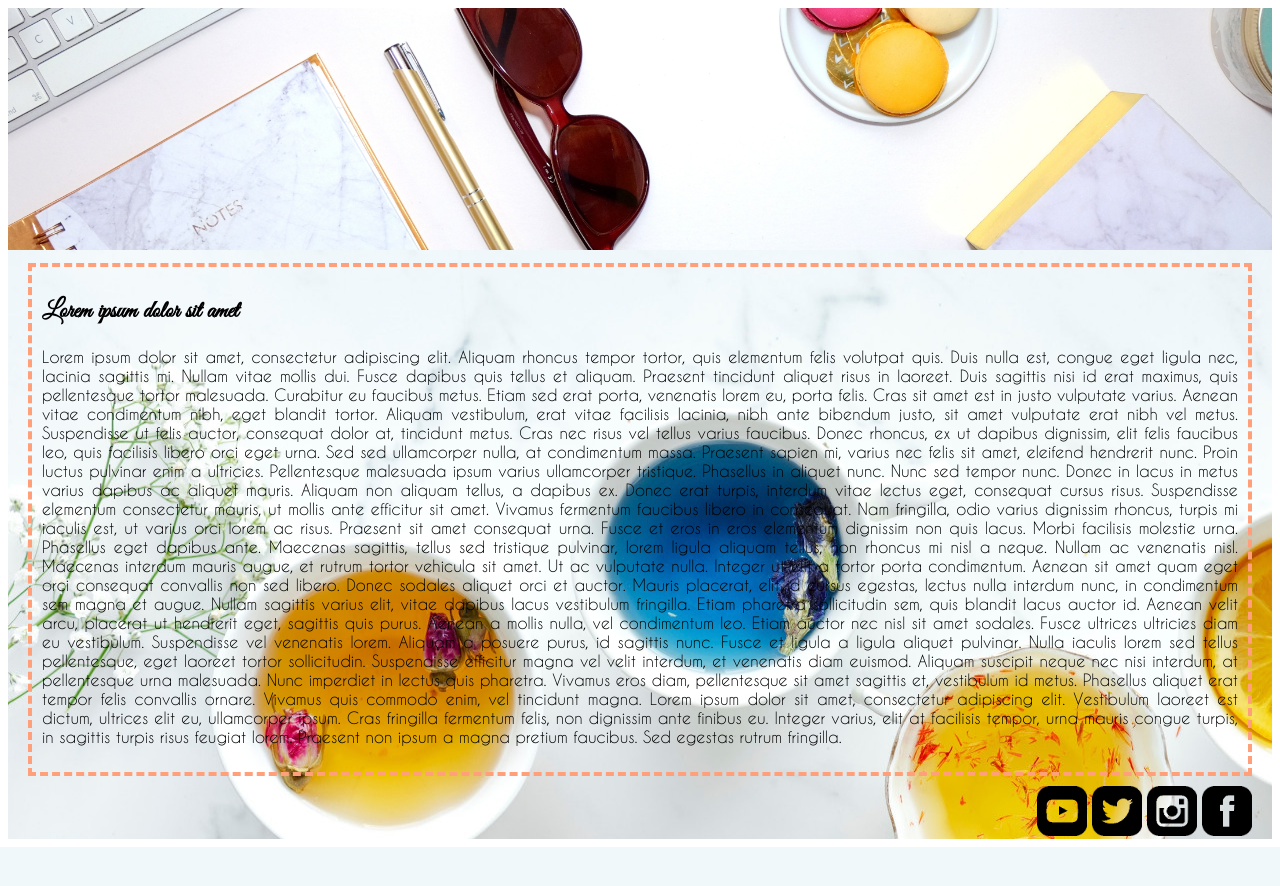
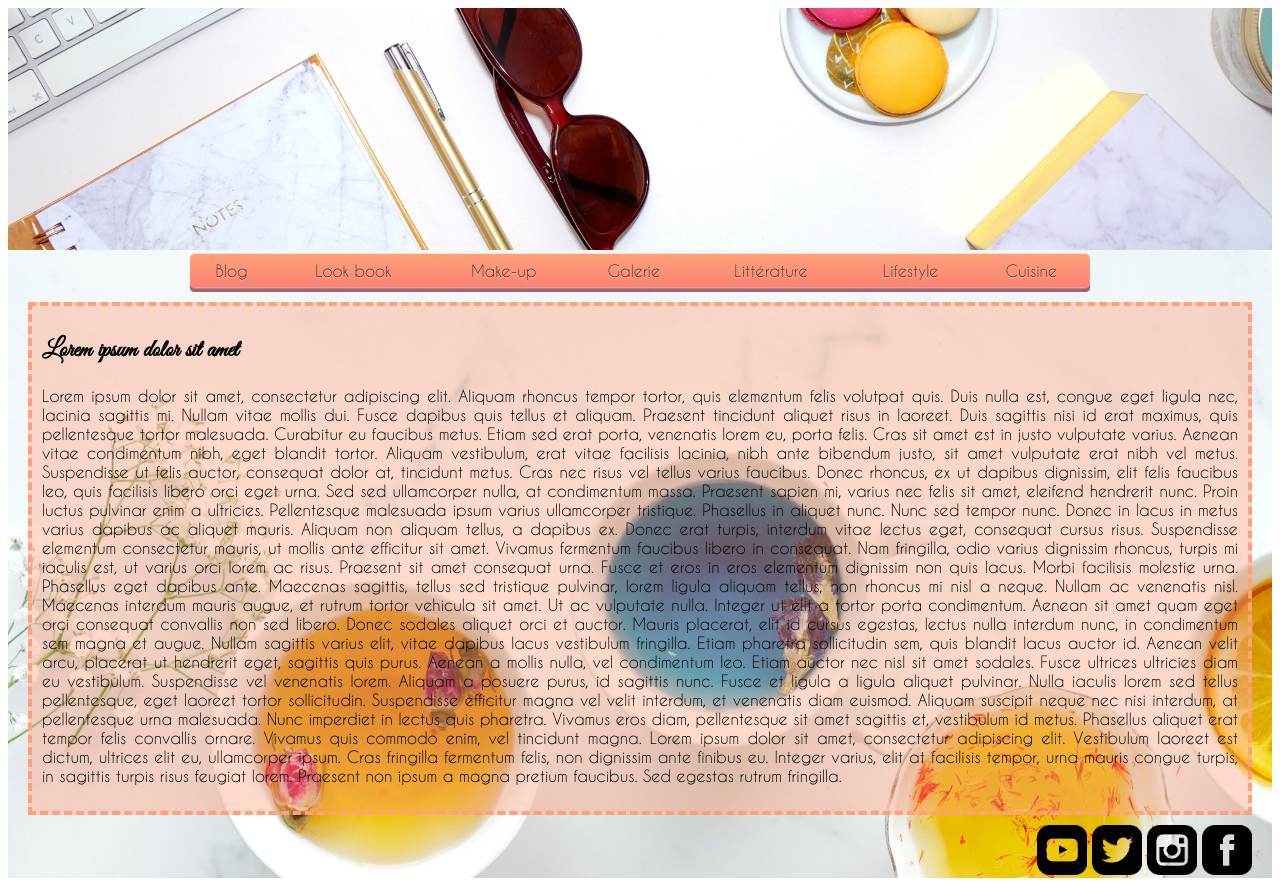
Before and after one commit to oranemendes/Projetblog, a PHP site: page / in a window 1280 px wide. Before the commit the page ends 847 px from the top, so only its background shows below. Run offline with PHP 8.4, Linux system fonts and the light colour scheme.

Commit message:
Ajout de la barre de navigation

```diff
--- a/index.php
+++ b/index.php
@@ -3,6 +3,7 @@
 <head>
     <meta charset="utf8" />
     <link rel="stylesheet" type="text/css" href="style.css" />
+    <link rel="stylesheet" type="text/css" href="stylenav.css" />
     <title>Orane MUA - Main page</title>
 </head>
 
--- a/nav.php
+++ b/nav.php
@@ -1,7 +1,11 @@
-<?php
-/**
- * Created by PhpStorm.
- * User: orane
- * Date: 12/10/18
- * Time: 14:00
- */
+<div id="navbar">
+<ul>
+    <li><a href="#1">Blog</a></li>
+    <li><a href="#2">Look book</a></li>
+    <li><a href="#3">Make-up</a></li>
+    <li><a href="#4">Galerie</a></li>
+    <li><a href="#5">Littérature</a></li>
+    <li><a href="#6">Lifestyle</a></li>
+    <li><a href="#7">Cuisine</a></li>
+</ul>
+</div>
--- a/style.css
+++ b/style.css
@@ -34,6 +34,7 @@
     margin-bottom: 10px;
     padding: 10px;
     text-align: justify;
+    background: rgba(255, 160, 122, .4);
 }
 
 .page{
--- /dev/null
+++ b/stylenav.css
@@ -0,0 +1,58 @@
+#nav{
+    background: antiquewhite;
+    font: 1.3em GreatVibes;
+    color: blanchedalmond;
+}
+
+ul{
+    display: table;
+    width: 900px;
+    margin: auto;
+    padding: 0;
+    background: linear-gradient(lightsalmon, salmon);
+    background: -webkit-linear-gradient(lightsalmon, salmon);
+    background: -moz-linear-gradient(lightsalmon, salmon);
+    background: -ms-linear-gradient(lightsalmon, salmon);
+    background: -o-linear-gradient(lightsalmon, salmon);
+    border-radius: 5px;
+}
+
+ul li{
+    display: table-cell;
+}
+
+ul li a{
+    display: block;
+    text-align: center;
+    color: rgba(0, 0, 0, .7);
+    text-decoration: none;
+    padding: 8px 8px 12px 8px;
+    text-shadow: 0 1px 0 rgba(255, 255, 255, .4);
+    box-shadow: 0 1px 0 rgba(255, 255, 255, .7) inset,
+    0 -1px 0 hsl(354, 24%, 52%) inset,
+    0 -2px 0 hsl(349, 26%, 51%) inset,
+    0 -3px 0 hsl(354, 24%, 52%) inset,
+    0 -4px 0 hsl(354, 38%, 63%) inset,
+    0 -5px 0 hsl(354, 69%, 76%) inset;
+    transition: all .3s .1s;
+}
+
+ul li a:hover,
+ul li a:focus{
+    padding: 8px 20px 15px 20px;
+    background: rgba(255, 255, 255, .2);
+    transition: all .3s 0s;
+}
+
+ul li a:active{
+    background: linear-gradient(rgba(0, 0, 0, .2), rgba(0, 0, 0, .1));
+    box-shadow: 0 0 2px rgba(0, 0, 0, .3) inset;
+}
+
+ul li:first-child a{
+    border-radius: 5px 0 0 5px;
+}
+
+ul li:last-child a{
+    border-radius: 0 5px 5px 0;
+}
```
Also changed, not shown: README.md (deleted).
